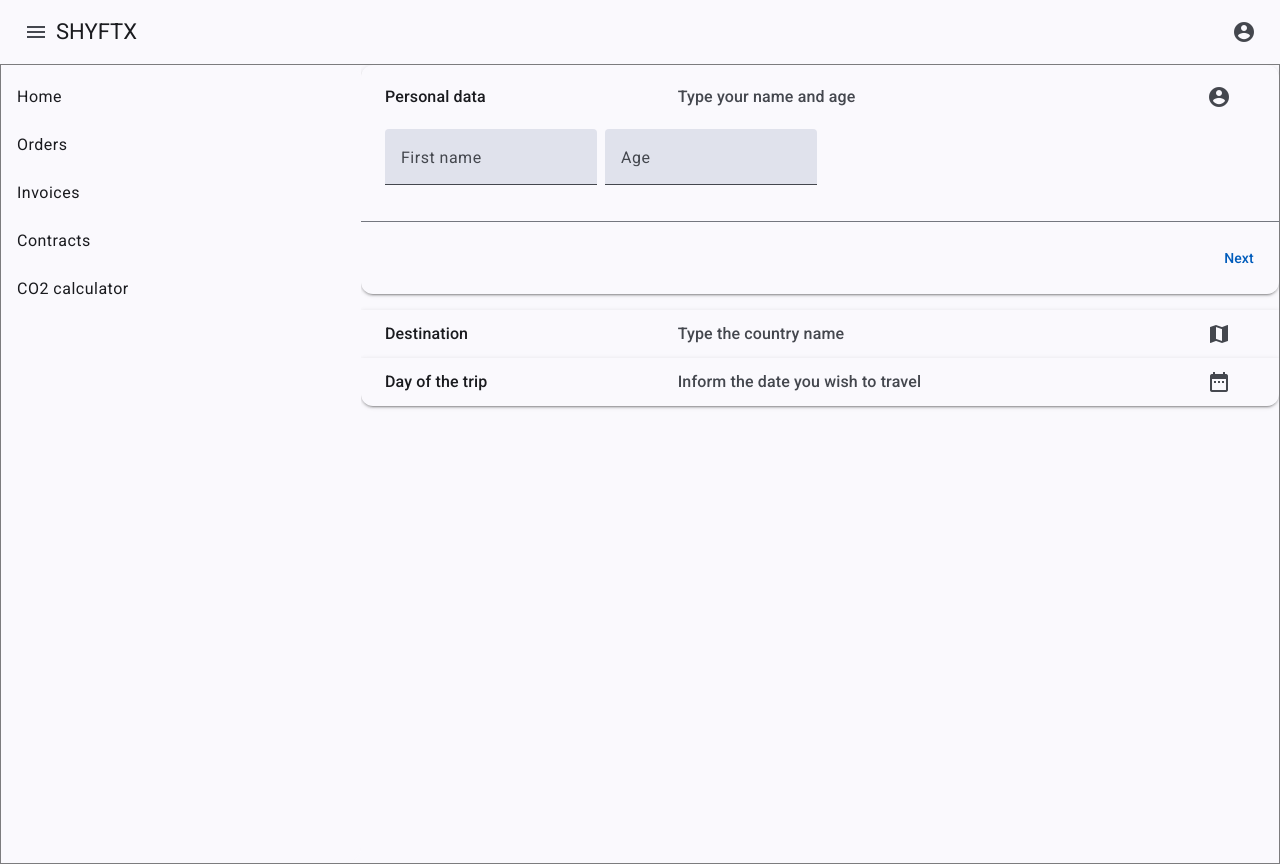
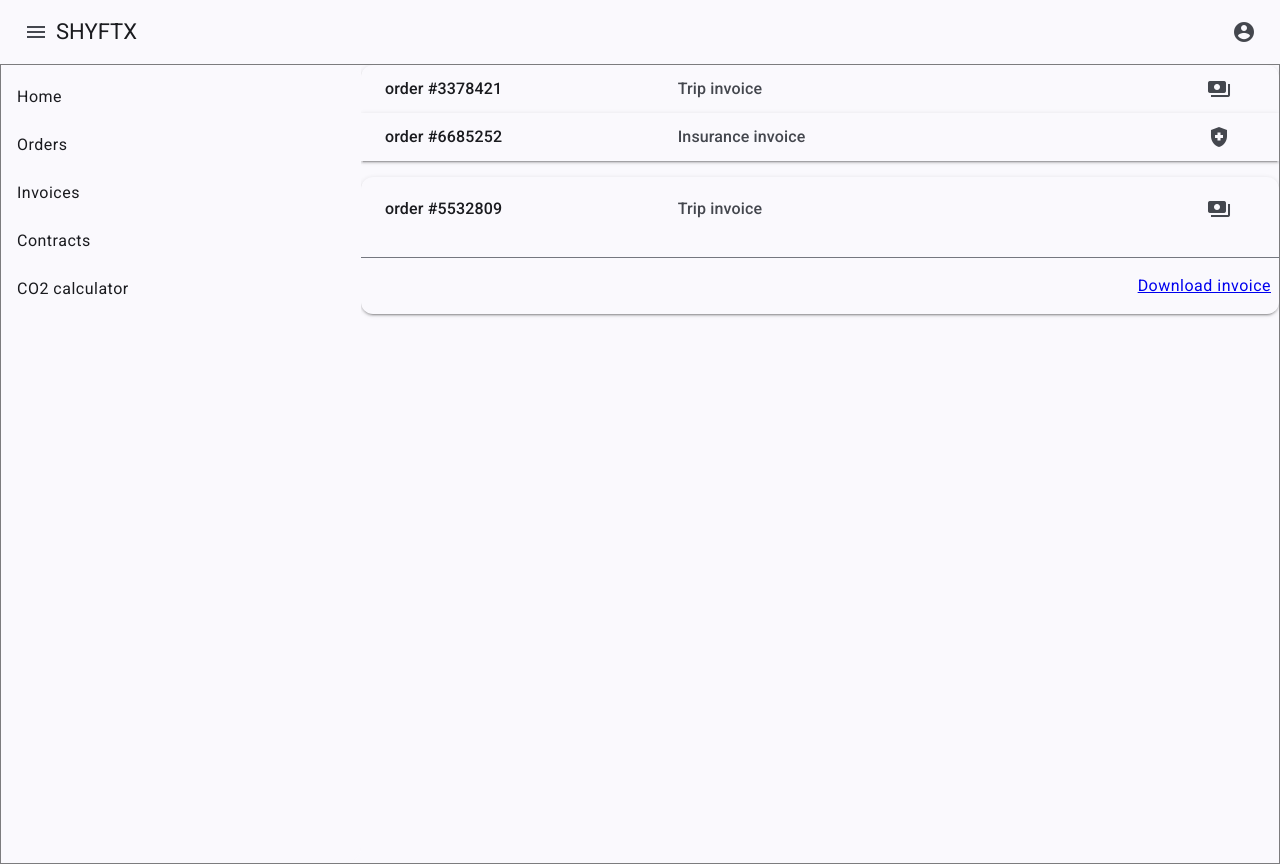
Before and after one commit to krutarth4/SHYFTX, an Angular app in the folder frontend/: page /invoice in a window 1280 px wide. Built offline with nearby package versions, Linux system fonts and the light colour scheme.

Commit message:
#30 invoices dashboard updated with Downloadable link

```diff
--- a/frontend/src/app/components/invoice/invoice.component.html
+++ b/frontend/src/app/components/invoice/invoice.component.html
@@ -2,71 +2,114 @@
   <mat-expansion-panel [expanded]="step === 0" (opened)="setStep(0)" hideToggle>
     <mat-expansion-panel-header>
       <mat-panel-title>
-        Personal data
+       order #3378421
       </mat-panel-title>
       <mat-panel-description>
-        Type your name and age
-        <mat-icon>account_circle</mat-icon>
+        Trip invoice
+        <mat-icon>payments</mat-icon>
       </mat-panel-description>
     </mat-expansion-panel-header>
+    <mat-action-row>
+      <a href="https://www.google.com/url?sa=i&url=https%3A%2F%2Fwww.billdu.com%2Finvoice-template%2Fpdf-invoice-template%2F&psig=AOvVaw2gNgzgXlizkmVy7oEVT6l_&ust=1719674044706000&source=images&cd=vfe&opi=89978449&ved=0CBEQjRxqFwoTCLjT9JjL_oYDFQAAAAAdAAAAABAJ" download>
+        <!--        <mat-icon>download</mat-icon>Download invoice-->
+        Download invoice
+      </a>
+    </mat-action-row>
 
-    <mat-form-field>
-      <mat-label>First name</mat-label>
-      <input matInput>
-    </mat-form-field>
+<!--    <mat-form-field>-->
+<!--      <mat-label>First name</mat-label>-->
+<!--      <input matInput>-->
+<!--    </mat-form-field>-->
 
-    <mat-form-field>
-      <mat-label>Age</mat-label>
-      <input matInput type="number" min="1">
-    </mat-form-field>
-    <mat-action-row>
-      <button mat-button color="primary" (click)="nextStep()">Next</button>
-    </mat-action-row>
+<!--    <mat-form-field>-->
+<!--      <mat-label>Age</mat-label>-->
+<!--      <input matInput type="number" min="1">-->
+<!--    </mat-form-field>-->
+<!--    <mat-action-row>-->
+<!--      <button mat-button color="primary" (click)="nextStep()">Next</button>-->
+<!--    </mat-action-row>-->
   </mat-expansion-panel>
 
   <mat-expansion-panel [expanded]="step === 1" (opened)="setStep(1)" hideToggle>
     <mat-expansion-panel-header>
       <mat-panel-title>
-        Destination
+        order #6685252
       </mat-panel-title>
       <mat-panel-description>
-        Type the country name
-        <mat-icon>map</mat-icon>
+        Insurance invoice
+        <mat-icon>health_and_safety</mat-icon>
       </mat-panel-description>
     </mat-expansion-panel-header>
+    <mat-action-row>
+      <a href="https://www.google.com/url?sa=i&url=https%3A%2F%2Fwww.billdu.com%2Finvoice-template%2Fpdf-invoice-template%2F&psig=AOvVaw2gNgzgXlizkmVy7oEVT6l_&ust=1719674044706000&source=images&cd=vfe&opi=89978449&ved=0CBEQjRxqFwoTCLjT9JjL_oYDFQAAAAAdAAAAABAJ" download>
+        <!--        <mat-icon>download</mat-icon>Download invoice-->
+        Download invoice
+      </a>
+    </mat-action-row>
 
-    <mat-form-field>
-      <mat-label>Country</mat-label>
-      <input matInput>
-    </mat-form-field>
+<!--    <mat-form-field>-->
+<!--      <mat-label>Country</mat-label>-->
+<!--      <input matInput>-->
+<!--    </mat-form-field>-->
 
-    <mat-action-row>
-      <button mat-button color="warn" (click)="prevStep()">Previous</button>
-      <button mat-button color="primary" (click)="nextStep()">Next</button>
-    </mat-action-row>
+<!--    <mat-action-row>-->
+<!--      <button mat-button color="warn" (click)="prevStep()">Previous</button>-->
+<!--      <button mat-button color="primary" (click)="nextStep()">Next</button>-->
+<!--    </mat-action-row>-->
   </mat-expansion-panel>
 
-  <mat-expansion-panel [expanded]="step === 2" (opened)="setStep(2)" hideToggle>
+  <mat-expansion-panel [expanded]="step === 0" (opened)="setStep(0)" hideToggle>
     <mat-expansion-panel-header>
       <mat-panel-title>
-        Day of the trip
+        order #5532809
       </mat-panel-title>
       <mat-panel-description>
-        Inform the date you wish to travel
-        <mat-icon>date_range</mat-icon>
+        Trip invoice
+        <mat-icon>payments</mat-icon>
       </mat-panel-description>
     </mat-expansion-panel-header>
+    <mat-action-row>
+      <a href="https://www.google.com/url?sa=i&url=https%3A%2F%2Fwww.billdu.com%2Finvoice-template%2Fpdf-invoice-template%2F&psig=AOvVaw2gNgzgXlizkmVy7oEVT6l_&ust=1719674044706000&source=images&cd=vfe&opi=89978449&ved=0CBEQjRxqFwoTCLjT9JjL_oYDFQAAAAAdAAAAABAJ" download>
+<!--        <mat-icon>download</mat-icon>Download invoice-->
+        Download invoice
+      </a>
+    </mat-action-row>
 
-<!--    <mat-form-field>-->
-<!--      <mat-label>Date</mat-label>-->
-<!--      <input matInput [matDatepicker]="picker" (focus)="picker.open()" readonly>-->
-<!--    </mat-form-field>-->
-<!--    <mat-datepicker #picker></mat-datepicker>-->
+    <!--    <mat-form-field>-->
+    <!--      <mat-label>First name</mat-label>-->
+    <!--      <input matInput>-->
+    <!--    </mat-form-field>-->
 
-    <mat-action-row>
-      <button mat-button color="warn" (click)="prevStep()">Previous</button>
-      <button mat-button color="primary" (click)="nextStep()">End</button>
-    </mat-action-row>
+    <!--    <mat-form-field>-->
+    <!--      <mat-label>Age</mat-label>-->
+    <!--      <input matInput type="number" min="1">-->
+    <!--    </mat-form-field>-->
+    <!--    <mat-action-row>-->
+    <!--      <button mat-button color="primary" (click)="nextStep()">Next</button>-->
+    <!--    </mat-action-row>-->
   </mat-expansion-panel>
 
+<!--  <mat-expansion-panel [expanded]="step === 2" (opened)="setStep(2)" hideToggle>-->
+<!--    <mat-expansion-panel-header>-->
+<!--      <mat-panel-title>-->
+<!--        Day of the trip-->
+<!--      </mat-panel-title>-->
+<!--      <mat-panel-description>-->
+<!--        Inform the date you wish to travel-->
+<!--        <mat-icon>date_range</mat-icon>-->
+<!--      </mat-panel-description>-->
+<!--    </mat-expansion-panel-header>-->
+
+<!--&lt;!&ndash;    <mat-form-field>&ndash;&gt;-->
+<!--&lt;!&ndash;      <mat-label>Date</mat-label>&ndash;&gt;-->
+<!--&lt;!&ndash;      <input matInput [matDatepicker]="picker" (focus)="picker.open()" readonly>&ndash;&gt;-->
+<!--&lt;!&ndash;    </mat-form-field>&ndash;&gt;-->
+<!--&lt;!&ndash;    <mat-datepicker #picker></mat-datepicker>&ndash;&gt;-->
+
+<!--    <mat-action-row>-->
+<!--      <button mat-button color="warn" (click)="prevStep()">Previous</button>-->
+<!--      <button mat-button color="primary" (click)="nextStep()">End</button>-->
+<!--    </mat-action-row>-->
+<!--  </mat-expansion-panel>-->
+
 </mat-accordion>
```
